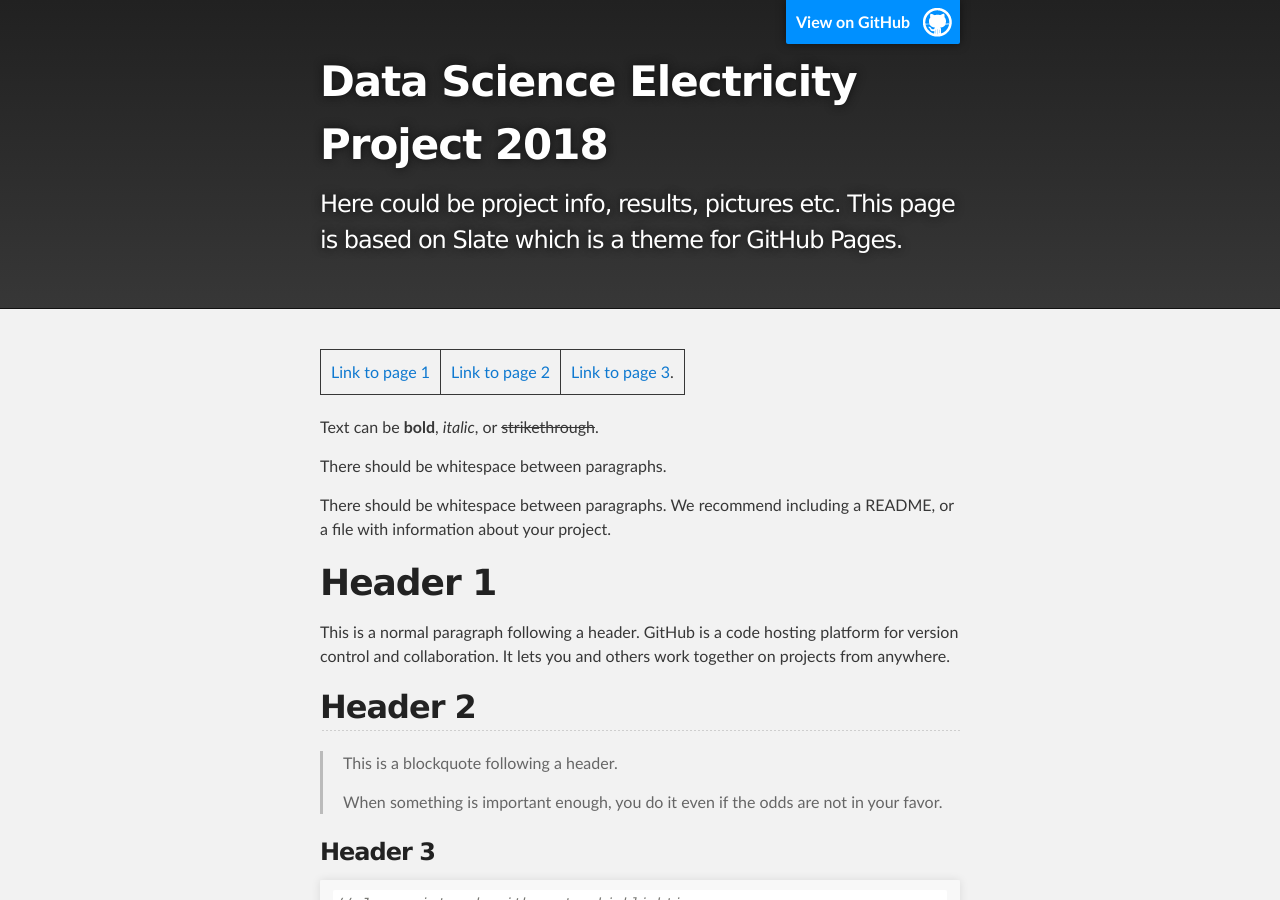
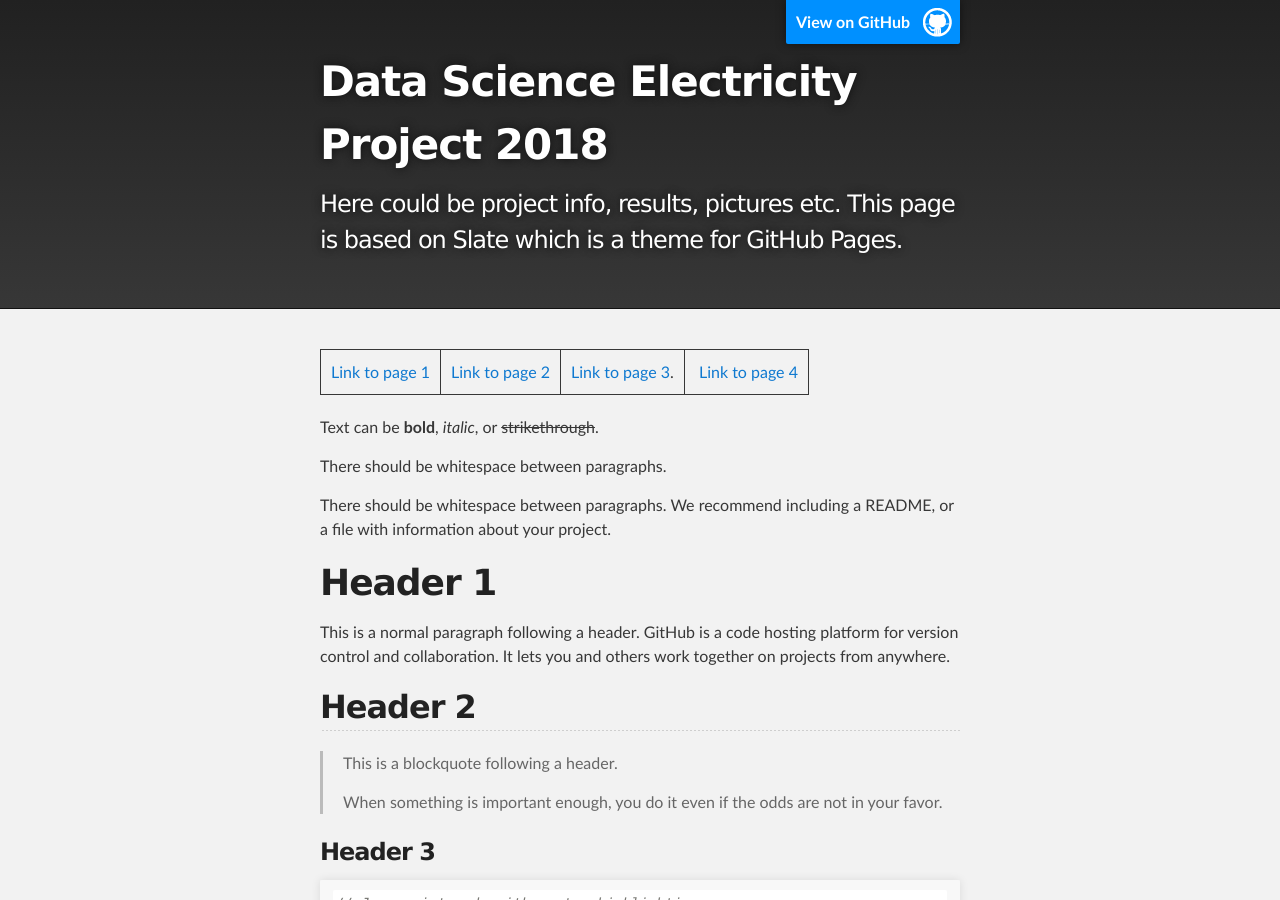
Before and after one commit to dmuiruri/ds_proj, a Jekyll site: the page built from docs/index.md, in a window 1280 px wide and 900 px high. Built offline with Jekyll 4.4.1, drawn with Linux system fonts in a browser that asks for light colours.

```diff
--- a/docs/index.md
+++ b/docs/index.md
@@ -2,7 +2,7 @@
 layout: default
 ---
 
-[Link to page 1](./pages/another-page.html) | [Link to page 2](./pages/another-page.html) | [Link to page 3](./pages/another-page.html).
+[Link to page 1](./pages/another-page.html) | [Link to page 2](./pages/another-page.html) | [Link to page 3](./pages/another-page.html). | [Link to page 4](./pages/another-page.html)
 
 Text can be **bold**, _italic_, or ~~strikethrough~~.
 
```
Also changed, not shown: other parts of docs/index.md (+1 -1 lines).
